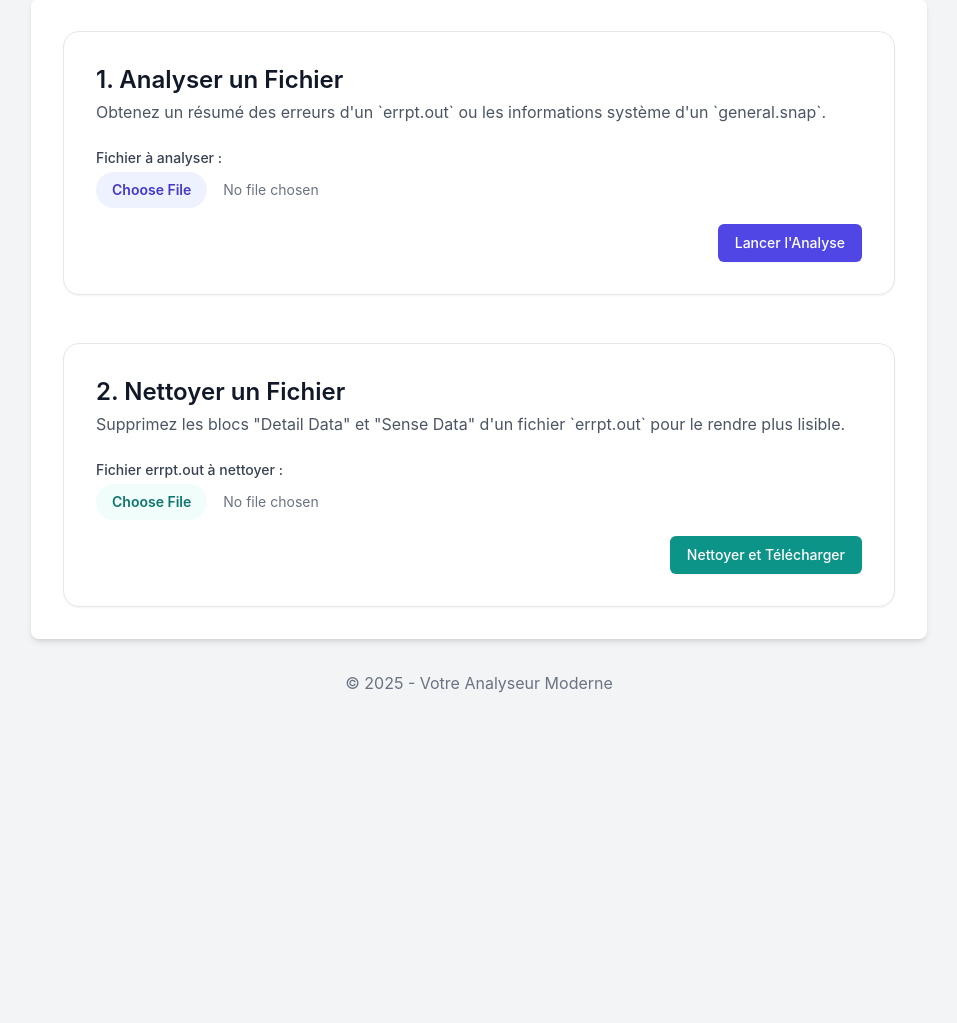
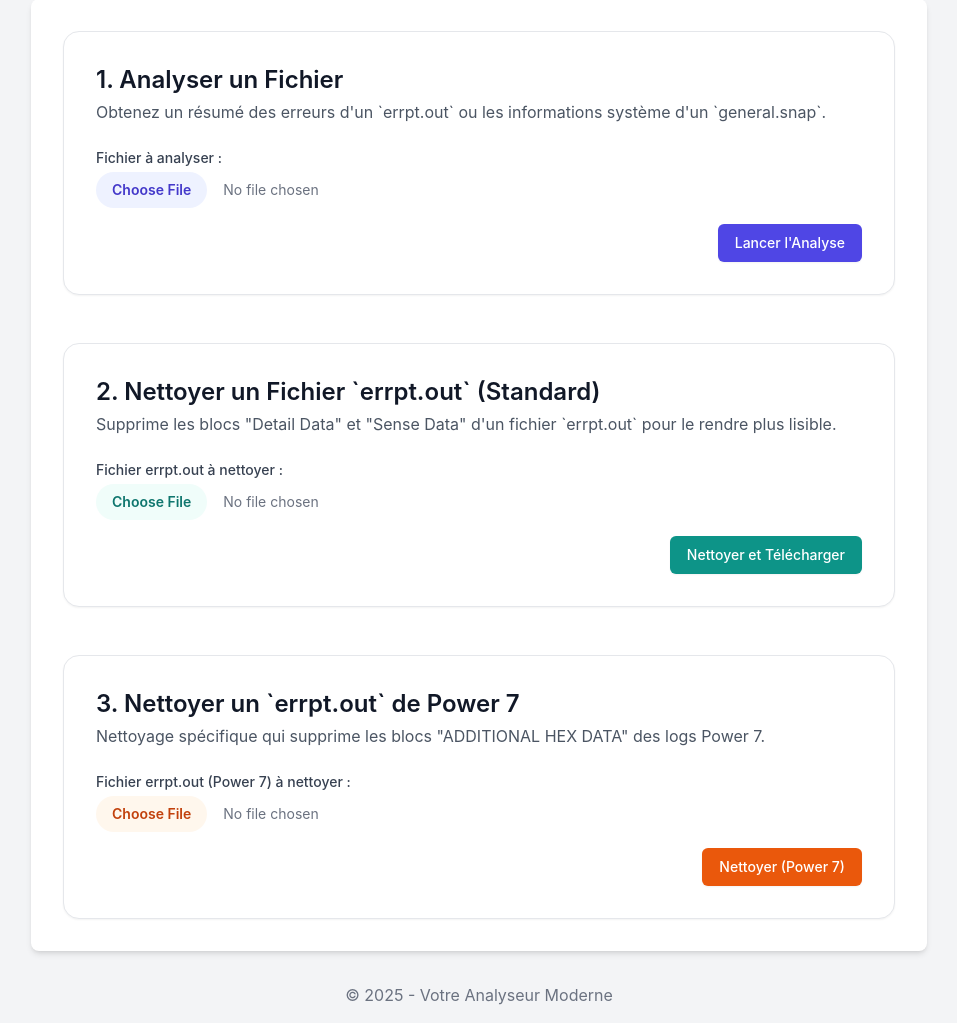
Before and after one commit to Benzouil/Escala, a Flask app: page / in a window 1280 px wide. Shown: the part 165-1188 px from the top of the page, without its empty margins (161-1118 px from the left). Before the commit the page ends 858 px from the top, so only its background shows below. Run offline with Flask 3, Linux system fonts and the light colour scheme; some libraries are stand-ins or nearby versions; some web fonts are replaced.

Commit message:
gestion errpt.out Power 7

```diff
--- a/app.py
+++ b/app.py
@@ -20,7 +20,7 @@ logging.basicConfig(level=logging.INFO)
 if not os.path.exists(UPLOAD_FOLDER):
     os.makedirs(UPLOAD_FOLDER)
 
-# --- Fonctions de nettoyage (inchangées) ---
+# --- Logique de nettoyage de errpt.py (Général) ---
 def clean_errpt_content(text_content):
     """Nettoie le contenu d'un errpt en supprimant les blocs Detail/Sense Data."""
     output = io.StringIO()
@@ -45,12 +45,41 @@ def clean_errpt_content(text_content):
         output.write(line + '\n')
     return output.getvalue()
 
+# --- Nouvelle logique de nettoyage de errpt_P7.py ---
+def clean_p7_errpt_content(text_content):
+    """Nettoie les sections 'ADDITIONAL HEX DATA' pour les logs Power 7."""
+    output = io.StringIO()
+    hex_section_header_target = "ADDITIONAL HEX DATA"
+    header_pattern = re.compile(r"^\s*" + re.escape(hex_section_header_target) + r"\s*$", re.IGNORECASE)
+
+    # Helper function from errpt_P7.py
+    def is_hex_data_line(line):
+        stripped_line = line.strip()
+        if not stripped_line:
+            return False
+        return all(c in "0123456789abcdefABCDEF " for c in stripped_line)
+
+    in_hex_block = False
+    for line in text_content.splitlines():
+        if header_pattern.match(line.strip()):
+            in_hex_block = True
+            continue
+
+        if in_hex_block:
+            if is_hex_data_line(line):
+                continue
+            else:
+                in_hex_block = False
+
+        output.write(line + '\n')
+
+    return output.getvalue()
+
 # --- Fonctions d'analyse (inchangées) ---
 def allowed_file(filename):
     return '.' in filename and filename.rsplit('.', 1)[1].lower() in ALLOWED_EXTENSIONS
 
 def extract_labels(file_content):
-    """Extrait et compte les 'LABELs' d'un fichier errpt/snap."""
     label_pattern = re.compile(r'^LABEL:\s+(\S+)', re.MULTILINE)
     labels = label_pattern.findall(file_content)
     if not labels:
@@ -60,12 +89,7 @@ def extract_labels(file_content):
     return pd.DataFrame(sorted_labels, columns=['Label', 'Count'])
 
 def extract_general_snap_info(file_content):
-    """Extrait des informations générales d'un fichier 'general.snap'."""
     all_info = []
-    # (Le reste de la fonction est complexe et reste inchangé)
-    # Pour la simplicité, on assume qu'elle retourne un DataFrame pandas
-    # Dans une vraie application, le code complet de la fonction serait ici.
-    # Pour cet exemple, nous allons simuler un retour
     patterns = {
         'Version Firmware': re.compile(r'^fwversion\s+([\S,]+)\s', re.MULTILINE),
         'Nom du Modèle': re.compile(r'^modelname\s+([\S,]+)\s', re.MULTILINE),
@@ -85,23 +109,26 @@ def extract_general_snap_info(file_content):
 @app.route('/', methods=['GET', 'POST'])
 def upload_file():
     if request.method == 'POST':
-        # Vérifier quel bouton a été pressé pour traiter la bonne requête
+        if 'file' not in request.files or request.files['file'].filename == '':
+            flash('Veuillez sélectionner un fichier.', 'error')
+            return redirect(request.url)
 
-        # --- Logique pour le formulaire n°1 : Analyse ---
-        if 'analyze_button' in request.form:
-            if 'file' not in request.files or request.files['file'].filename == '':
-                flash('Veuillez sélectionner un fichier pour l\'analyse.', 'error')
-                return redirect(request.url)
+        file = request.files['file']
 
-            file = request.files['file']
-            if file and allowed_file(file.filename):
-                filename = secure_filename(file.filename)
-                content = file.read().decode('utf-8', errors='ignore')
+        if not (file and allowed_file(file.filename)):
+            flash('Type de fichier non autorisé ou fichier invalide.', 'error')
+            return redirect(request.url)
 
+        filename = secure_filename(file.filename)
+        content = file.read().decode('utf-8', errors='ignore')
+
+        try:
+            # --- Logique pour le formulaire n°1 : Analyse ---
+            if 'analyze_button' in request.form:
                 if filename.endswith('.snap'):
                     analysis_df = extract_general_snap_info(content)
                     title = f"Analyse de {filename}"
-                else: # errpt.out or other
+                else:
                     analysis_df = extract_labels(content)
                     title = f"Résumé des erreurs pour {filename}"
 
@@ -112,31 +139,33 @@ def upload_file():
                 flash('Analyse terminée avec succès.', 'success')
                 return render_template('results.html', tables=[{'title': title, 'df': analysis_df}])
 
-        # --- Logique pour le formulaire n°2 : Nettoyage ---
-        if 'clean_button' in request.form:
-            if 'file' not in request.files or request.files['file'].filename == '':
-                flash('Veuillez sélectionner un fichier pour le nettoyage.', 'error')
-                return redirect(request.url)
-
-            file = request.files['file']
-            if file and allowed_file(file.filename):
-                filename = secure_filename(file.filename)
-                content = file.read().decode('utf-8', errors='ignore')
-
+            # --- Logique pour le formulaire n°2 : Nettoyage Général ---
+            elif 'clean_button' in request.form:
                 cleaned_content = clean_errpt_content(content)
                 new_filename = f"cleaned_{filename}"
 
-                cleaned_file_path = os.path.join(app.config['UPLOAD_FOLDER'], new_filename)
-                with open(cleaned_file_path, 'w', encoding='utf-8') as f:
-                    f.write(cleaned_content)
+            # --- Logique pour le formulaire n°3 : Nettoyage Power 7 ---
+            elif 'clean_p7_button' in request.form:
+                cleaned_content = clean_p7_errpt_content(content)
+                new_filename = f"cleaned_P7_{filename}"
 
-                flash('Fichier nettoyé avec succès !', 'success')
-                return render_template('results.html', download_filename=new_filename)
+            else:
+                flash('Action non reconnue.', 'error')
+                return redirect(request.url)
 
-        flash('Une erreur est survenue.', 'error')
-        return redirect(request.url)
+            # Sauvegarde et téléchargement pour les deux cas de nettoyage
+            cleaned_file_path = os.path.join(app.config['UPLOAD_FOLDER'], new_filename)
+            with open(cleaned_file_path, 'w', encoding='utf-8') as f:
+                f.write(cleaned_content)
 
-    # En méthode GET, on affiche simplement la page
+            flash('Fichier nettoyé avec succès !', 'success')
+            return render_template('results.html', download_filename=new_filename)
+
+        except Exception as e:
+            logging.error(f"Une erreur est survenue lors du traitement : {e}")
+            flash(f"Une erreur inattendue est survenue : {e}", "error")
+            return redirect(request.url)
+
     return render_template('upload.html')
 
 @app.route('/download/<filename>')
--- a/templates/upload.html
+++ b/templates/upload.html
@@ -27,10 +27,10 @@
         </form>
     </div>
 
-    <!-- Section 2: Nettoyage de Fichier -->
+    <!-- Section 2: Nettoyage de Fichier (Général) -->
     <div class="p-8 bg-white border border-gray-200 rounded-2xl shadow-sm">
-        <h2 class="text-2xl font-semibold text-gray-900 mb-1">2. Nettoyer un Fichier</h2>
-        <p class="text-gray-600 mb-6">Supprimez les blocs "Detail Data" et "Sense Data" d'un fichier `errpt.out` pour le rendre plus lisible.</p>
+        <h2 class="text-2xl font-semibold text-gray-900 mb-1">2. Nettoyer un Fichier `errpt.out` (Standard)</h2>
+        <p class="text-gray-600 mb-6">Supprime les blocs "Detail Data" et "Sense Data" d'un fichier `errpt.out` pour le rendre plus lisible.</p>
 
         <form method="post" enctype="multipart/form-data" class="space-y-4" id="form-clean">
             <div>
@@ -49,5 +49,28 @@
             </div>
         </form>
     </div>
+
+    <!-- Section 3: Nettoyage de Fichier (Spécifique Power 7) -->
+    <div class="p-8 bg-white border border-gray-200 rounded-2xl shadow-sm">
+        <h2 class="text-2xl font-semibold text-gray-900 mb-1">3. Nettoyer un `errpt.out` de Power 7</h2>
+        <p class="text-gray-600 mb-6">Nettoyage spécifique qui supprime les blocs "ADDITIONAL HEX DATA" des logs Power 7.</p>
+
+        <form method="post" enctype="multipart/form-data" class="space-y-4" id="form-clean-p7">
+            <div>
+                <label for="file-clean-p7" class="block text-sm font-medium text-gray-700 mb-1">Fichier errpt.out (Power 7) à nettoyer :</label>
+                <input type="file" name="file" id="file-clean-p7" class="block w-full text-sm text-gray-500
+                    file:mr-4 file:py-2 file:px-4
+                    file:rounded-full file:border-0
+                    file:text-sm file:font-semibold
+                    file:bg-orange-50 file:text-orange-700
+                    hover:file:bg-orange-100" required>
+            </div>
+            <div class="text-right">
+                <button type="submit" name="clean_p7_button" class="inline-flex justify-center py-2 px-4 border border-transparent shadow-sm text-sm font-medium rounded-md text-white bg-orange-600 hover:bg-orange-700 focus:outline-none focus:ring-2 focus:ring-offset-2 focus:ring-orange-500">
+                    Nettoyer (Power 7)
+                </button>
+            </div>
+        </form>
+    </div>
 </div>
 {% endblock %}
```
